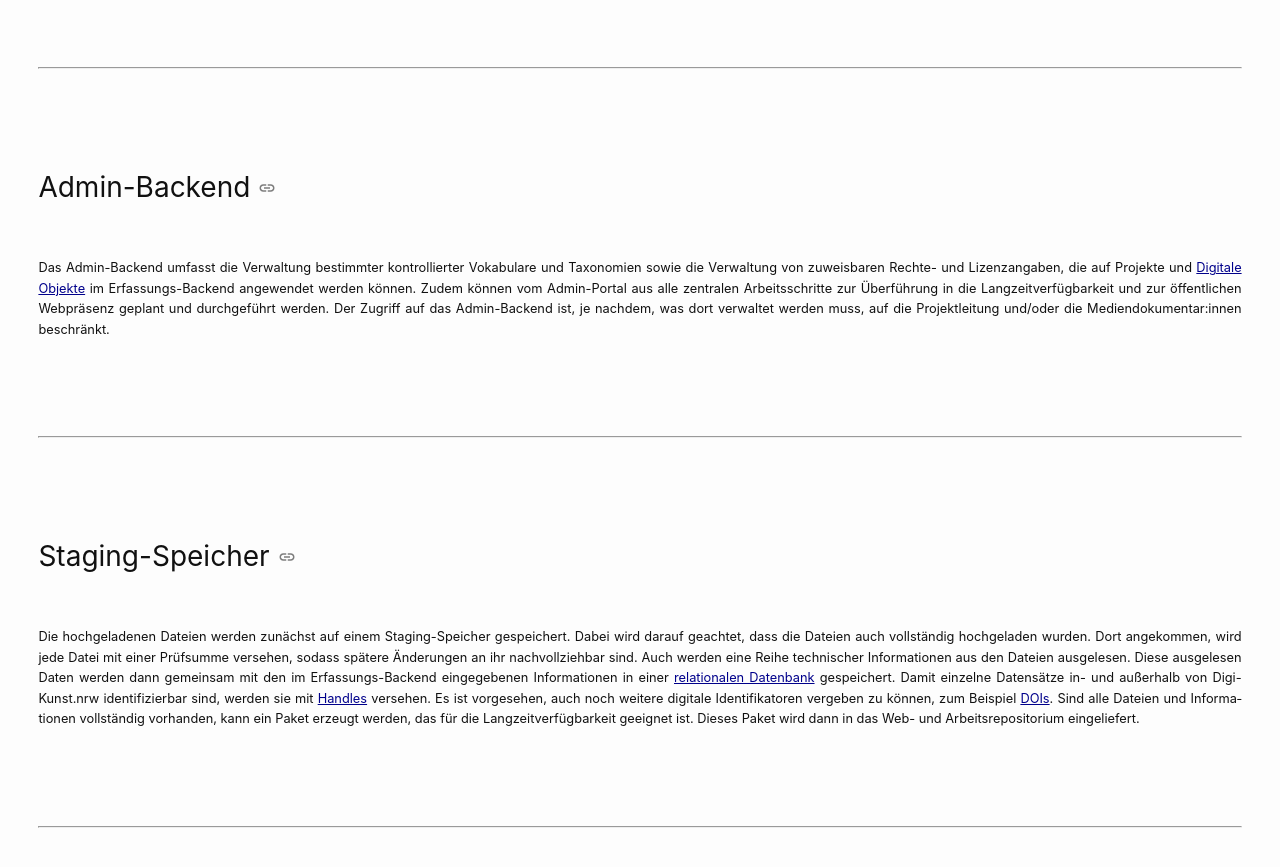
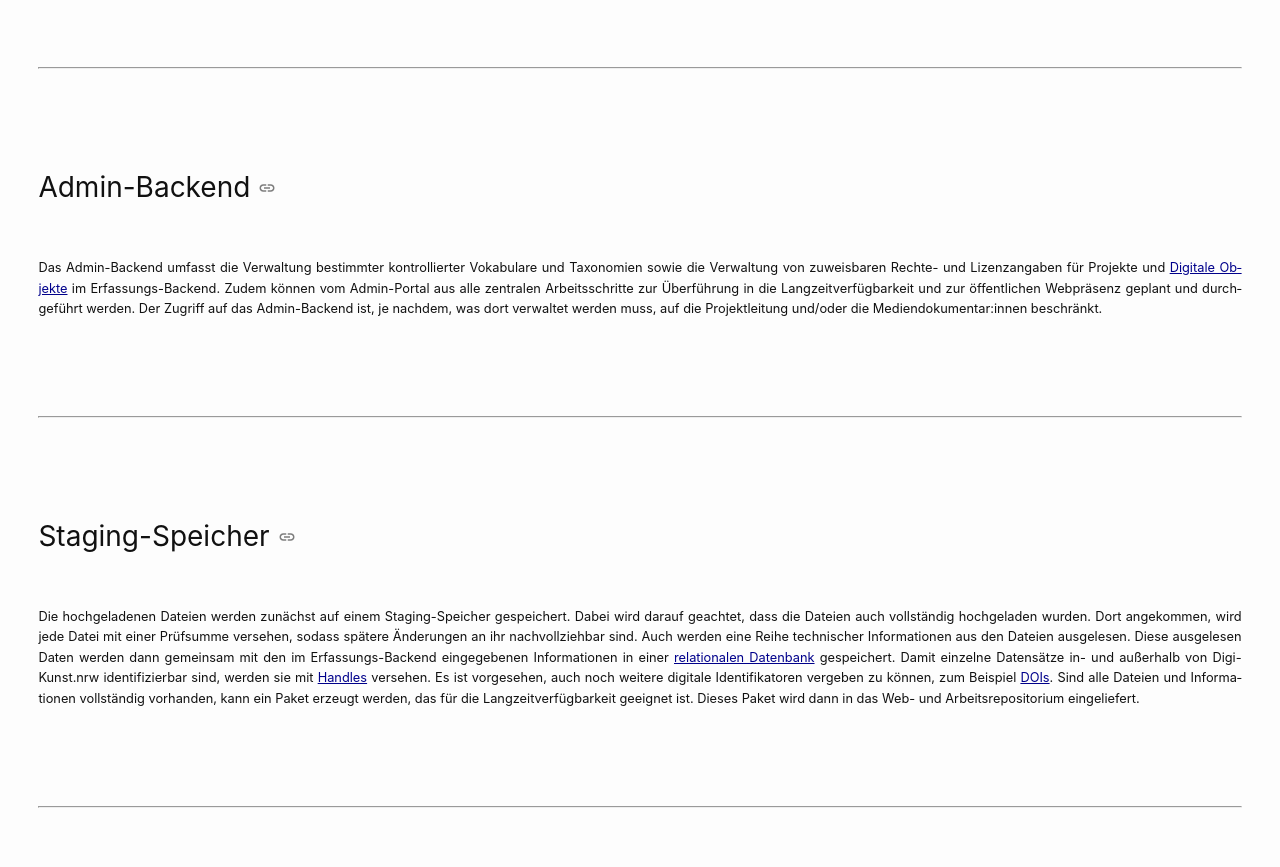
Before and after one commit to christiansievers/site-test, a Jekyll site: the page built from technische-dokumentation/infrastruktur.markdown, in a window 1280 px wide and 900 px high, scrolled down 2118 px. Shown: the top 867 px of the window. Built offline with Jekyll 4.4.1, drawn with Linux system fonts in a browser that asks for light colours; a script that is not in the unit is left out.

Commit message:
Text für die Seite Infrastruktur (20)

```diff
--- a/technische-dokumentation/infrastruktur.markdown
+++ b/technische-dokumentation/infrastruktur.markdown
@@ -26,7 +26,7 @@ Im Erfassungs-Backend können neue [Projekte]({{ site.baseurl }}/ressourcen/enti
 
 ## Admin-Backend
 
-Das Admin-Backend umfasst die Verwaltung bestimmter kontrollierter Vokabulare und Taxonomien sowie die Verwaltung von zuweisbaren Rechte- und Lizenzangaben, die auf Projekte und [Digitale Objekte]({{ site.baseurl }}/ressourcen/entitaeten_und_attribute_des_datenmodells.html#ereignis-digitale-objekte) im Erfassungs-Backend angewendet werden können. Zudem können vom Admin-Portal aus alle zentralen Arbeitsschritte zur Überführung in die Langzeitverfügbarkeit und zur öffentlichen Webpräsenz geplant und durchgeführt werden. Der Zugriff auf das Admin-Backend ist, je nachdem, was dort verwaltet werden muss, auf die Projektleitung und/oder die Mediendokumentar:innen beschränkt.
+Das Admin-Backend umfasst die Verwaltung bestimmter kontrollierter Vokabulare und Taxonomien sowie die Verwaltung von zuweisbaren Rechte- und Lizenzangaben für Projekte und [Digitale Objekte]({{ site.baseurl }}/ressourcen/entitaeten_und_attribute_des_datenmodells.html#ereignis-digitale-objekte) im Erfassungs-Backend. Zudem können vom Admin-Portal aus alle zentralen Arbeitsschritte zur Überführung in die Langzeitverfügbarkeit und zur öffentlichen Webpräsenz geplant und durchgeführt werden. Der Zugriff auf das Admin-Backend ist, je nachdem, was dort verwaltet werden muss, auf die Projektleitung und/oder die Mediendokumentar:innen beschränkt.
 
 ----
 
```
